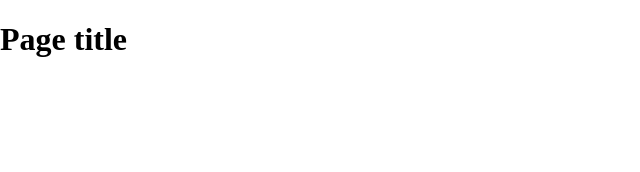
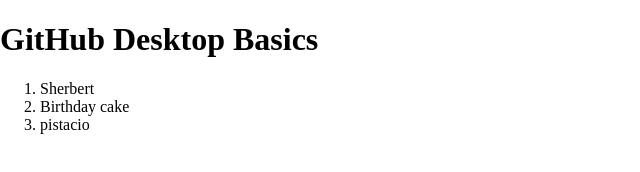
Before and after one commit to Masonroberts1234/gitHub-repo-2, a plain HTML site: page index.html in a window 1280 px wide. Shown: the whole page, without its empty margins (0-640 px from the left). Drawn offline with nearby package versions, Linux system fonts and the light colour scheme.

Commit message:
9/11/17, Ice cream
Changed the H1 and added an ordered list of flavors

```diff
--- a/index.html
+++ b/index.html
@@ -14,7 +14,12 @@
     </head>
     <body>
     <header>
-	<h1>Page title</h1>
+	<h1>GitHub Desktop Basics</h1>
+    <ol>
+        <li>Sherbert</li>
+        <li>Birthday cake</li>
+        <li>pistacio</li>
+    </ol>
     </header>
     <nav id="pageNav">
     </nav>
```
